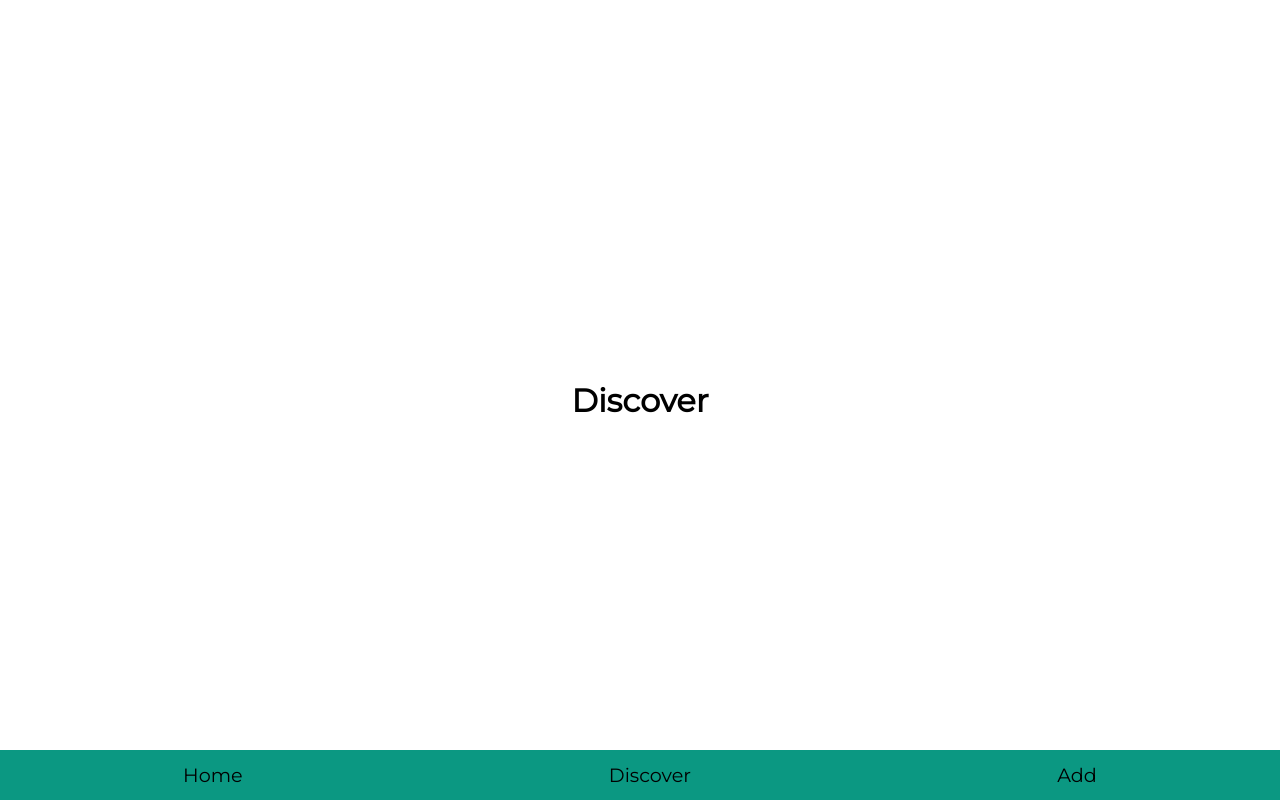
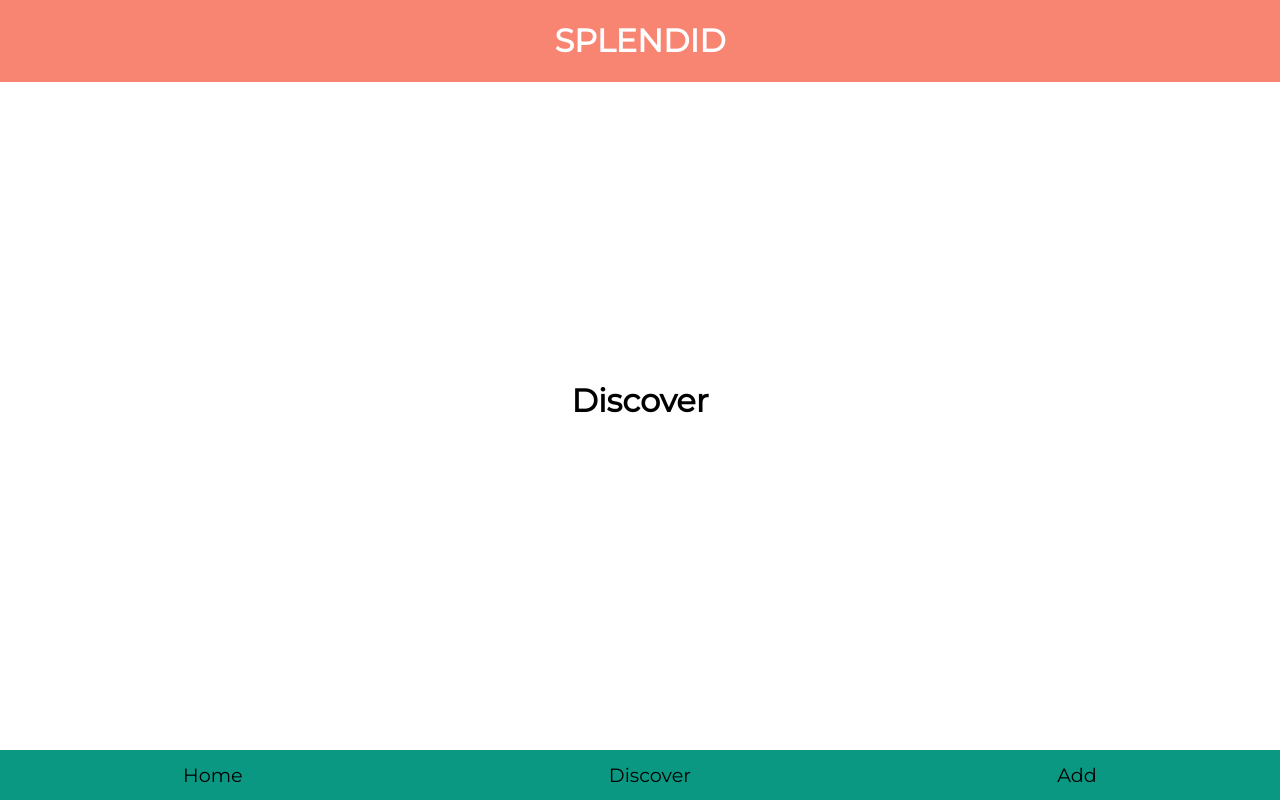
Before and after one commit to Jesper-dev/splendid, a React (Create React App) app in the folder client/: page /discover in a window 1280 px wide. Built offline with nearby package versions, Linux system fonts and the light colour scheme.

Commit message:
Added header component

```diff
--- a/client/src/App.tsx
+++ b/client/src/App.tsx
@@ -5,12 +5,14 @@
 import Login from "./pages/Login";
 import Signup from "./pages/Signup";
 import { Navbar } from "./components/Navbar";
+import { Header } from "./components/Header";
 import { BrowserRouter as Router, Switch, Route } from "react-router-dom";
 
 function App() {
   return (
     <>
       <Router>
+        <Header />
         <Navbar />
         <main>
           <Switch>
--- /dev/null
+++ b/client/src/components/Header.tsx
@@ -0,0 +1,7 @@
+export const Header = () => {
+  return (
+    <header>
+      <h1>SPLENDID</h1>
+    </header>
+  );
+};
```
